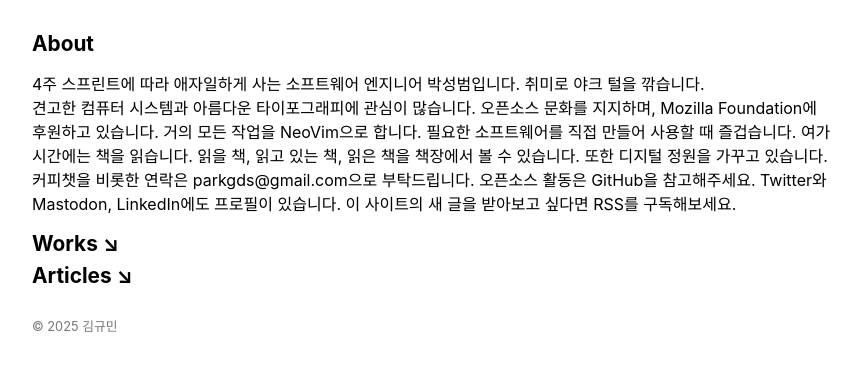
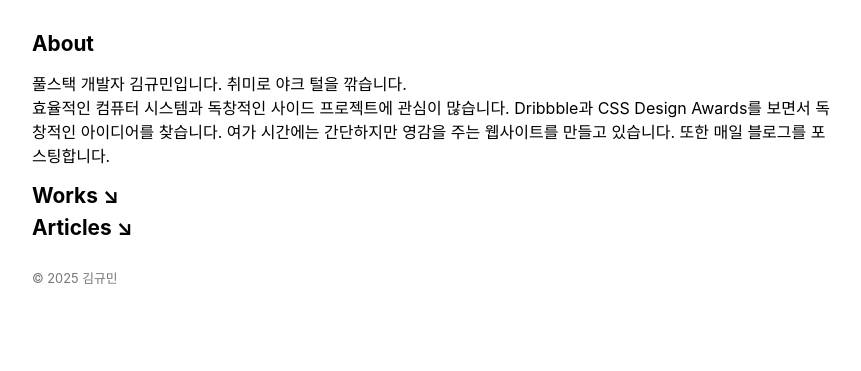
Before and after one commit to gyumingim/blog, a FastAPI app: page / in a window 1280 px wide. Shown: the part 48-419 px from the top of the page, without its empty margins (0-861 px from the left). Run offline with FastAPI, Linux system fonts and the light colour scheme; some web fonts are replaced.

Commit message:
1.0 블로그

```diff
--- a/templates/about.html
+++ b/templates/about.html
@@ -14,11 +14,10 @@
     <main>
         <h3>About</h3>
         <section>
-            4주 스프린트에 따라 애자일하게 사는 소프트웨어 엔지니어 박성범입니다. 취미로 야크 털을 깎습니다.
+            풀스택 개발자 김규민입니다. 취미로 야크 털을 깎습니다.
             <br>
-            견고한 컴퓨터 시스템과 아름다운 타이포그래피에 관심이 많습니다. 오픈소스 문화를 지지하며, Mozilla Foundation에 후원하고 있습니다. 거의 모든 작업을 NeoVim으로 합니다. 필요한 소프트웨어를 직접 만들어 사용할 때 즐겁습니다. 여가 시간에는 책을 읽습니다. 읽을 책, 읽고 있는 책, 읽은 책을 책장에서 볼 수 있습니다. 또한 디지털 정원을 가꾸고 있습니다.
-            <br>
-            커피챗을 비롯한 연락은 parkgds@gmail.com으로 부탁드립니다. 오픈소스 활동은 GitHub을 참고해주세요. Twitter와 Mastodon, LinkedIn에도 프로필이 있습니다. 이 사이트의 새 글을 받아보고 싶다면 RSS를 구독해보세요.
+            효율적인 컴퓨터 시스템과 독창적인 사이드 프로젝트에 관심이 많습니다. Dribbble과 CSS Design Awards를 보면서 독창적인 아이디어를 찾습니다.
+            여가 시간에는 간단하지만 영감을 주는 웹사이트를 만들고 있습니다. 또한 매일 블로그를 포스팅합니다.
         </section>
         <a href="/work">
             <h3 style="margin-bottom: .5rem;">
--- a/templates/work.html
+++ b/templates/work.html
@@ -21,11 +21,7 @@
             Works ↘
         </h3>
         <section>
-            4주 스프린트에 따라 애자일하게 사는 소프트웨어 엔지니어 박성범입니다. 취미로 야크 털을 깎습니다.
-            <br>
-            견고한 컴퓨터 시스템과 아름다운 타이포그래피에 관심이 많습니다. 오픈소스 문화를 지지하며, Mozilla Foundation에 후원하고 있습니다. 거의 모든 작업을 NeoVim으로 합니다. 필요한 소프트웨어를 직접 만들어 사용할 때 즐겁습니다. 여가 시간에는 책을 읽습니다. 읽을 책, 읽고 있는 책, 읽은 책을 책장에서 볼 수 있습니다. 또한 디지털 정원을 가꾸고 있습니다.
-            <br>
-            커피챗을 비롯한 연락은 parkgds@gmail.com으로 부탁드립니다. 오픈소스 활동은 GitHub을 참고해주세요. Twitter와 Mastodon, LinkedIn에도 프로필이 있습니다. 이 사이트의 새 글을 받아보고 싶다면 RSS를 구독해보세요.
+            제가 한 프로젝트를 소개할 곳입니다.
         </section>
         <a href="article">
             <h3>
```
